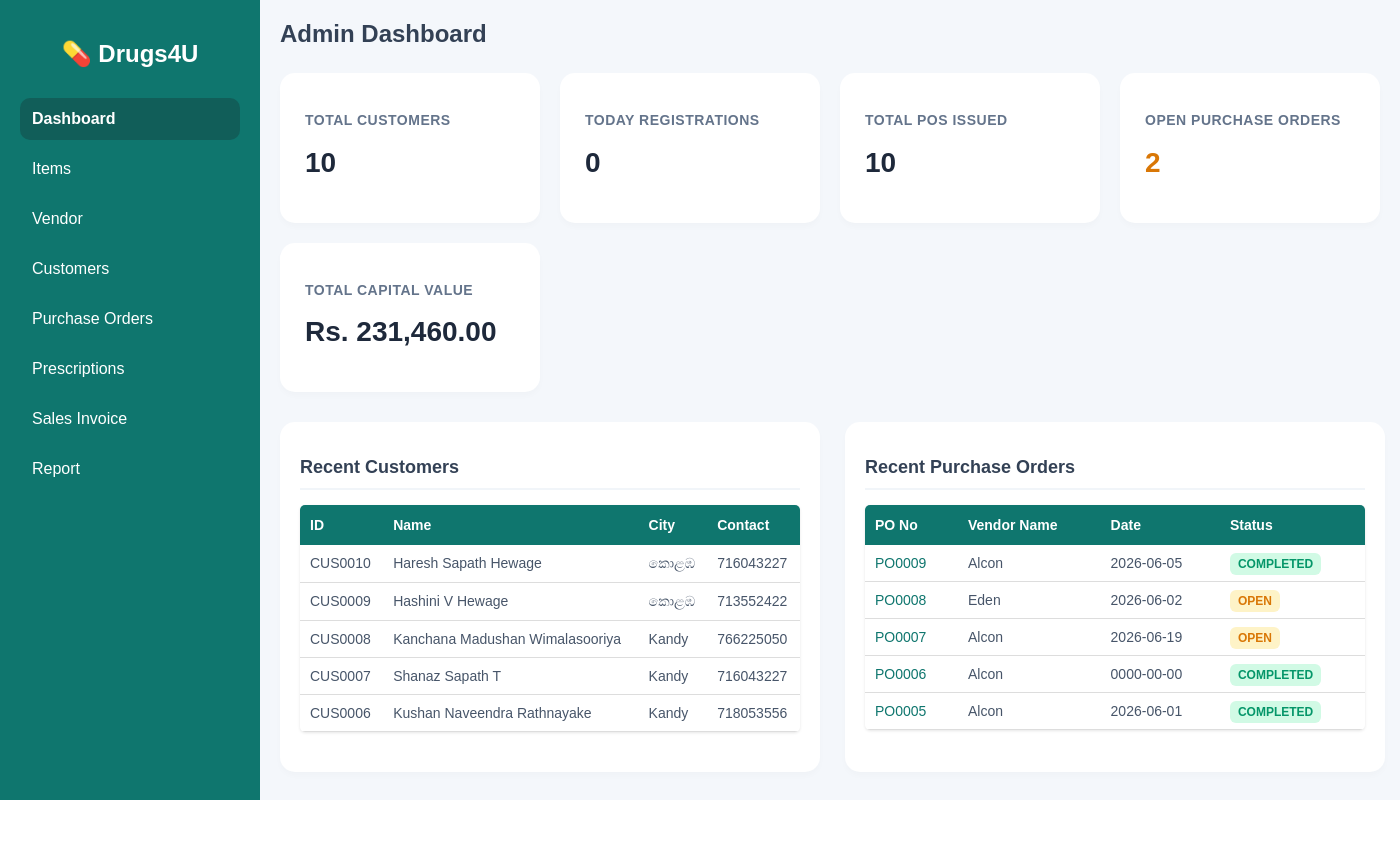
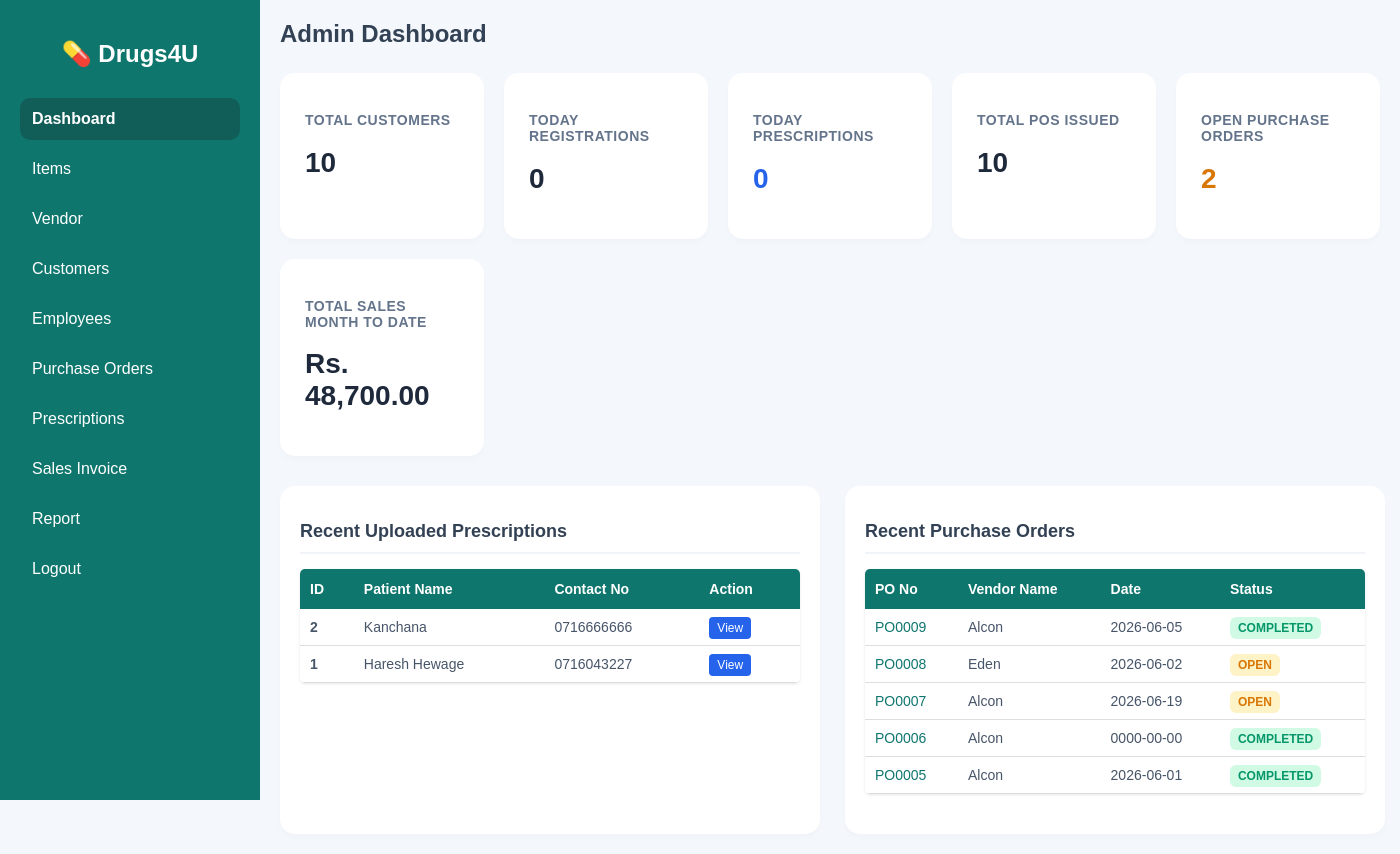
Before and after one commit to hareshhewage-jpg/Pharmacy, a PHP site: page /dashboard.php in a window 1400 px wide. Before the commit the page ends 800 px from the top, so only its background shows below. Run offline with PHP 8.4, Linux system fonts and the light colour scheme; data comes from the database, SQL or seed files in the repository.

Commit message:
Dashboard update
Added functionality to track today's prescriptions and sales figures.

```diff
--- a/dashboard.php
+++ b/dashboard.php
@@ -21,7 +21,34 @@ $totalCustomers = mysqli_fetch_assoc($totalCustomersRes)['total'];
 $todayCustomersRes = runQuery($conn, "SELECT COUNT(*) as total FROM customer WHERE DATE(DOB)=CURDATE()");
 $todayCustomers = mysqli_fetch_assoc($todayCustomersRes)['total'];
 
-$customers = runQuery($conn, "SELECT * FROM customer ORDER BY cus_id DESC LIMIT 5");
+
+// ================= PRESCRIPTION COUNTS & DATA =================
+// 1. Dynamically detect the date column in your 'prescriptions' table to avoid SQL errors
+$columnsRes = runQuery($conn, "SHOW COLUMNS FROM prescriptions");
+$dateColumn = null;
+
+while ($col = mysqli_fetch_assoc($columnsRes)) {
+    $type = strtolower($col['Type']);
+    $name = strtolower($col['Field']);
+    // Look for common timestamp, datetime, or date field keywords
+    if (strpos($type, 'date') !== false || strpos($type, 'time') !== false || strpos($name, 'date') !== false) {
+        $dateColumn = $col['Field'];
+        break;
+    }
+}
+
+// 2. Execute target query for *only* today's count based on the found column
+if ($dateColumn) {
+    $todayPrescriptionsRes = runQuery($conn, "SELECT COUNT(*) as total FROM prescriptions WHERE DATE(`$dateColumn`) = CURDATE()");
+    $todayPrescriptions = mysqli_fetch_assoc($todayPrescriptionsRes)['total'];
+} else {
+    // Safety fallback: if no date column exists in your schema yet, show 0 instead of crashing
+    $todayPrescriptions = 0;
+}
+
+// Fetch the 5 most recent prescriptions
+$recentPrescriptions = runQuery($conn, "SELECT * FROM prescriptions ORDER BY id DESC LIMIT 5");
+
 
 // ================= PURCHASE ORDER COUNTS =================
 $totalPOsRes = runQuery($conn, "SELECT COUNT(*) as total FROM purchase_order");
@@ -34,8 +61,20 @@ $openPOs = mysqli_fetch_assoc($openPOsRes)['total'];
 $poValueRes = runQuery($conn, "SELECT COALESCE(SUM(total), 0) as total_val FROM purchase_order_items");
 $poValue = mysqli_fetch_assoc($poValueRes)['total_val'];
 
+
+// ================= Sales Figures =================
+
+$currentMonthSalesRes = runQuery($conn, "
+    SELECT COALESCE(SUM(total_amount), 0) AS total_sales
+    FROM sales_order
+    WHERE MONTH(so_date) = MONTH(CURDATE())
+    AND YEAR(so_date) = YEAR(CURDATE())
+");
+
+$currentMonthSales = mysqli_fetch_assoc($currentMonthSalesRes)['total_sales'];
+
 // Fetch the 5 most recent purchase orders
-$recent_pos = runQuery($conn, "SELECT * FROM purchase_order ORDER BY po_id DESC LIMIT 5");
+$recent_pos = runQuery($conn, "SELECT * FROM purchase_order ORDER BY po_no DESC LIMIT 5");
 ?>
 
 <!DOCTYPE html>
@@ -57,7 +96,7 @@ $recent_pos = runQuery($conn, "SELECT * FROM purchase_order ORDER BY po_id DESC
             flex-direction: row;
         }
 
-        /* ================= NAVIGATION SIDEBAR (Identical to Item Page) ================= */
+        /* ================= NAVIGATION SIDEBAR ================= */
         .sidebar {
             width: 260px;
             background: #0f766e;
@@ -121,7 +160,7 @@ $recent_pos = runQuery($conn, "SELECT * FROM purchase_order ORDER BY po_id DESC
         /* ================= STATISTICAL CARDS ================= */
         .cards {
             display: grid;
-            grid-template-columns: repeat(auto-fit, minmax(220px, 1fr));
+            grid-template-columns: repeat(auto-fit, minmax(200px, 1fr));
             gap: 20px;
             margin-bottom: 30px;
         }
@@ -213,6 +252,15 @@ $recent_pos = runQuery($conn, "SELECT * FROM purchase_order ORDER BY po_id DESC
         .status-open { background: #fef3c7; color: #d97706; }
         .status-completed { background: #d1fae5; color: #059669; }
 
+        .btn-small {
+            padding: 4px 8px;
+            background: #2563eb;
+            color: #fff;
+            text-decoration: none;
+            border-radius: 4px;
+            font-size: 12px;
+        }
+
         /* ================= RESPONSIVE MEDIA QUERIES ================= */
         @media (max-width: 768px) {
             .wrapper {
@@ -250,10 +298,12 @@ $recent_pos = runQuery($conn, "SELECT * FROM purchase_order ORDER BY po_id DESC
         <a href="item.php">Items</a>
         <a href="vendor.php">Vendor</a>
         <a href="customer_list.php">Customers</a>
+        <a href="employee_reg.php">Employees</a>
         <a href="purchase_order.php">Purchase Orders</a>
         <a href="prescription_list.php">Prescriptions</a>
         <a href="sales_invoice.php">Sales Invoice</a>
         <a href="report.php">Report</a>
+        <a href="login_emp.php">Logout</a>
     </div>
 
     <div class="main-content">
@@ -276,6 +326,11 @@ $recent_pos = runQuery($conn, "SELECT * FROM purchase_order ORDER BY po_id DESC
                 </div>
 
                 <div class="card">
+                    <h3>Today Prescriptions</h3>
+                    <h1 style="color: #2563eb;"><?php echo htmlspecialchars($todayPrescriptions); ?></h1>
+                </div>
+
+                <div class="card">
                     <h3>Total POs Issued</h3>
                     <h1><?php echo htmlspecialchars($totalPOs); ?></h1>
                 </div>
@@ -286,34 +341,36 @@ $recent_pos = runQuery($conn, "SELECT * FROM purchase_order ORDER BY po_id DESC
                 </div>
 
                 <div class="card">
-                    <h3>Total Capital Value</h3>
-                    <h1>Rs. <?php echo number_format($poValue, 2); ?></h1>
+                    <h3>Total Sales Month to Date</h3>
+                    <h1>Rs. <?php echo number_format($currentMonthSales , 2); ?></h1>
                 </div>
             </div>
 
             <div class="dashboard-grid">
 
                 <div class="table-section">
-                    <h2>Recent Customers</h2>
+                    <h2>Recent Uploaded Prescriptions</h2>
                     <div class="table-responsive">
                         <table>
                             <tr>
                                 <th>ID</th>
-                                <th>Name</th>
-                                <th>City</th>
-                                <th>Contact</th>
+                                <th>Patient Name</th>
+                                <th>Contact No</th>
+                                <th>Action</th>
                             </tr>
-                            <?php if(mysqli_num_rows($customers) > 0) { ?>
-                                <?php while($row = mysqli_fetch_assoc($customers)){ ?>
+                            <?php if(mysqli_num_rows($recentPrescriptions) > 0) { ?>
+                                <?php while($row = mysqli_fetch_assoc($recentPrescriptions)){ ?>
                                 <tr>
-                                    <td><?php echo htmlspecialchars($row['cus_id']); ?></td>
-                                    <td><?php echo htmlspecialchars($row['fl_name']); ?></td>
-                                    <td><?php echo htmlspecialchars($row['city']); ?></td>
-                                    <td><?php echo htmlspecialchars($row['con_no']); ?></td>
+                                    <td><strong><?php echo htmlspecialchars($row['id']); ?></strong></td>
+                                    <td><?php echo htmlspecialchars($row['patient_name']); ?></td>
+                                    <td><?php echo htmlspecialchars($row['contact_no']); ?></td>
+                                    <td>
+                                        <a class="btn-small" href="uploads/<?php echo urlencode($row['prescription_file']); ?>" target="_blank">View</a>
+                                    </td>
                                 </tr>
                                 <?php } ?>
                             <?php } else { ?>
-                                <tr><td colspan="4" style="text-align:center;">No recent customers found</td></tr>
+                                <tr><td colspan="4" style="text-align:center;">No recent prescriptions found</td></tr>
                             <?php } ?>
                         </table>
                     </div>
```
